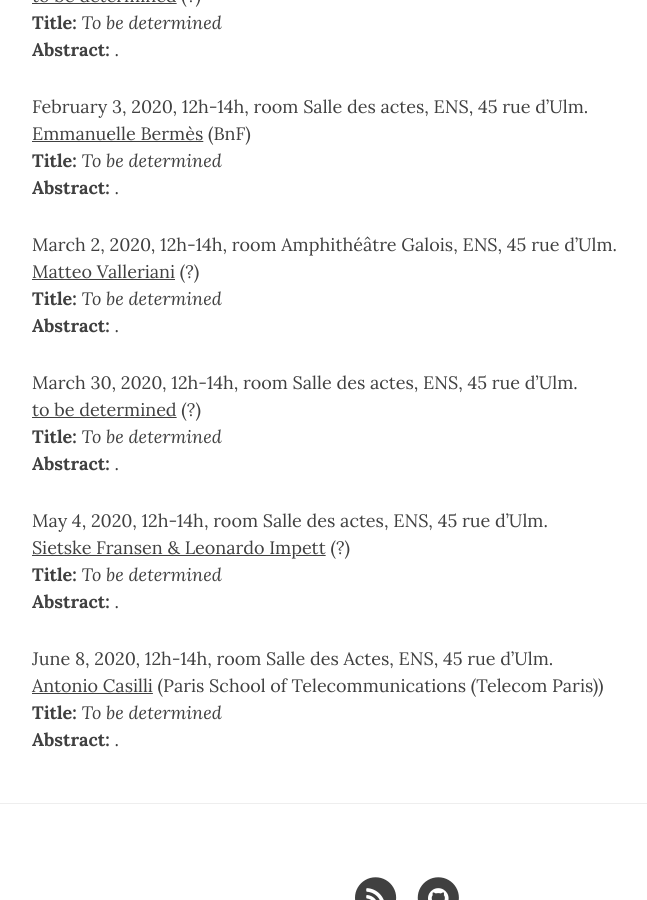
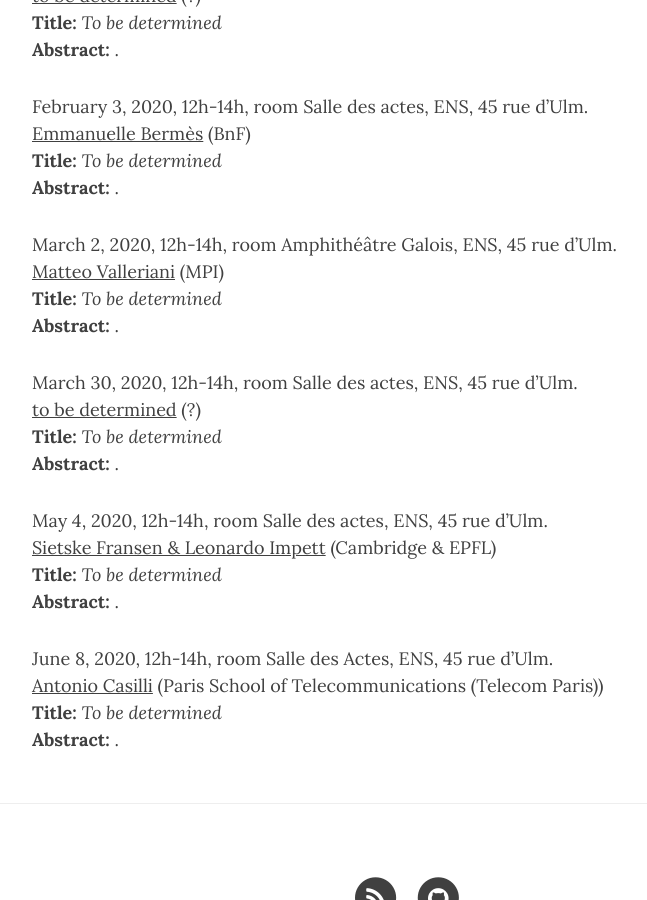
Before and after one commit to dhai-seminar/dhai-seminar.github.io, a Jekyll site: the page built from next.md, in a window 1280 px wide and 900 px high, scrolled down 1536 px. Shown: the whole window, without its empty margins (233-880 px from the left). Built offline with Jekyll 4.4.1, drawn with Linux system fonts in a browser that asks for light colours; nearby versions of some CDN libraries.

Commit message:
Update next.yml

```diff
--- a/_data/next.yml
+++ b/_data/next.yml
@@ -63,7 +63,7 @@ Jean-Baptiste Camps: Introduction to Natural Language Processing"
   date: March 2, 2020
   time: 12h-14h
   room: "Amphithéâtre Galois, ENS, 45 rue d’Ulm"
-  affiliation: "?"
+  affiliation: "MPI"
   url: "https://www.ens.fr"
   title: "To be determined"
   abstract: "."
@@ -81,7 +81,7 @@ Jean-Baptiste Camps: Introduction to Natural Language Processing"
   date: May 4, 2020
   time: 12h-14h
   room: "Salle des actes, ENS, 45 rue d’Ulm"
-  affiliation: "?"
+  affiliation: "Cambridge & EPFL"
   url: "https://www.ens.fr"
   title: "To be determined"
   abstract: "."
```
